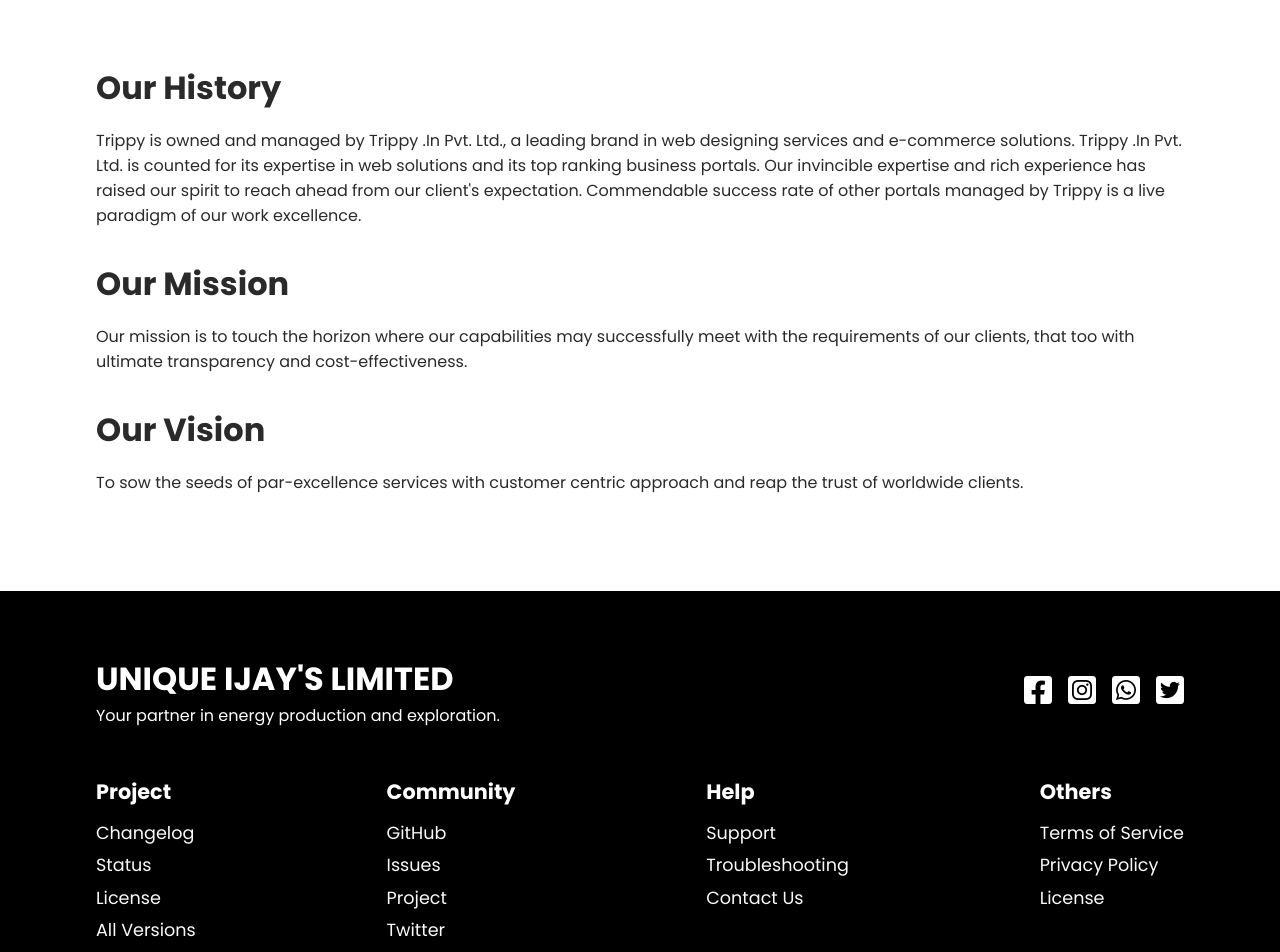
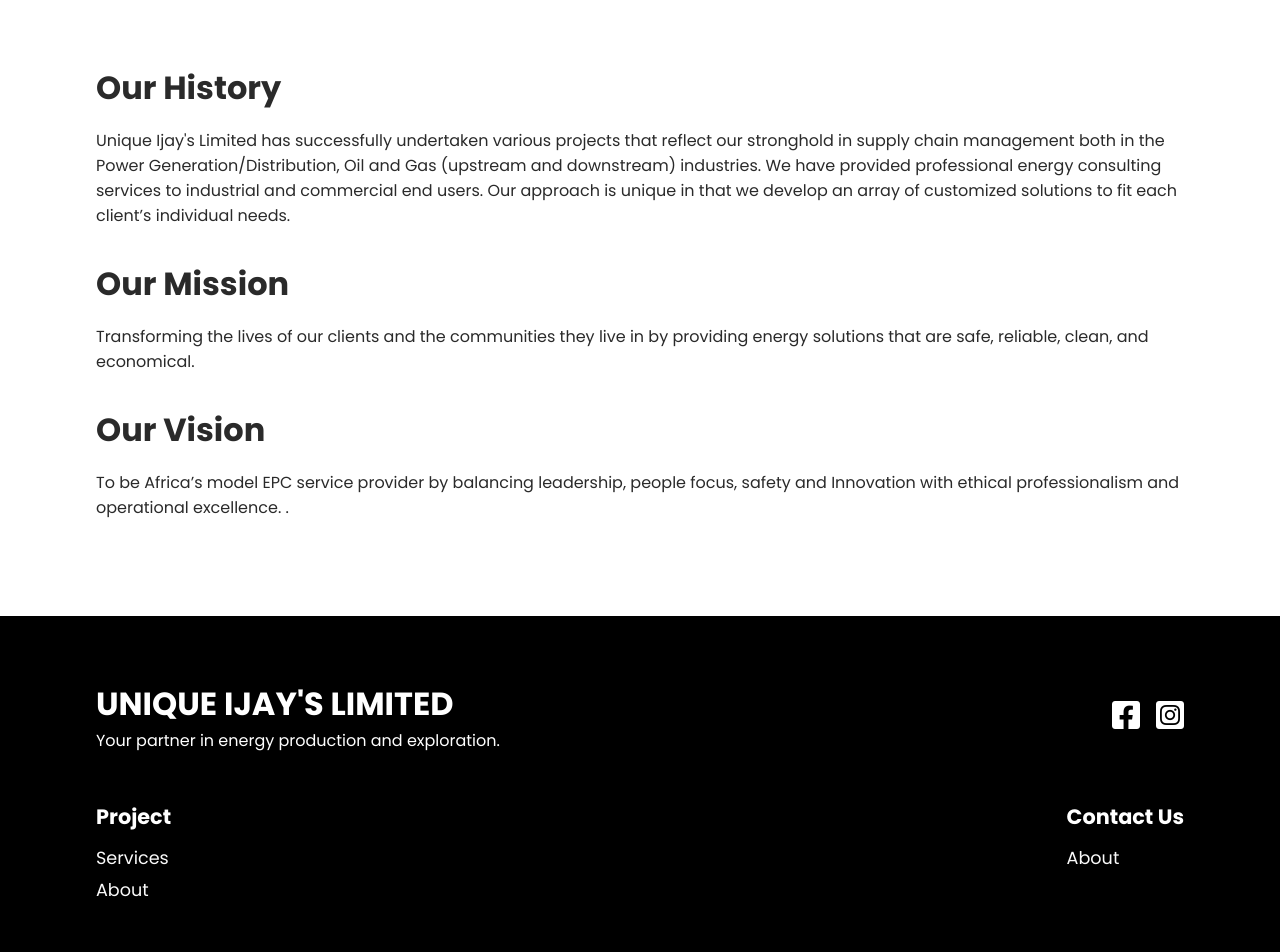
Before and after one commit to Mekuseo/UNIQUE-IJAY-S-LIMITED, a React (Create React App) app: page /about in a window 1280 px wide. Shown: the part 560-1512 px from the top of the page. Built offline with nearby package versions, Linux system fonts and the light colour scheme.

Commit message:
updated about us

```diff
--- a/src/components/AboutUs.js
+++ b/src/components/AboutUs.js
@@ -5,26 +5,27 @@ function AboutUs() {
     <div className="about-container">
       <h1>Our History</h1>
       <p>
-        Trippy is owned and managed by Trippy .In Pvt. Ltd., a leading brand in
-        web designing services and e-commerce solutions. Trippy .In Pvt. Ltd. is
-        counted for its expertise in web solutions and its top ranking business
-        portals. Our invincible expertise and rich experience has raised our
-        spirit to reach ahead from our client's expectation. Commendable success
-        rate of other portals managed by Trippy is a live paradigm of our work
-        excellence.
+        Unique Ijay's Limited has successfully undertaken various
+        projects that reflect our stronghold in supply chain management both in
+        the Power Generation/Distribution, Oil and Gas (upstream and downstream)
+        industries. We have provided professional energy consulting services to
+        industrial and commercial end users. Our approach is unique in that we
+        develop an array of customized solutions to fit each client’s individual
+        needs.
       </p>
 
       <h1>Our Mission</h1>
       <p>
-        Our mission is to touch the horizon where our capabilities may
-        successfully meet with the requirements of our clients, that too with
-        ultimate transparency and cost-effectiveness.
+        Transforming the lives of our clients and the communities they live in
+        by providing energy solutions that are safe, reliable, clean, and
+        economical.
       </p>
 
       <h1>Our Vision</h1>
       <p>
-        To sow the seeds of par-excellence services with customer centric
-        approach and reap the trust of worldwide clients.
+        To be Africa’s model EPC service provider by balancing leadership,
+        people focus, safety and Innovation with ethical professionalism and
+        operational excellence. .
       </p>
     </div>
   );
--- a/src/components/Footer.js
+++ b/src/components/Footer.js
@@ -10,17 +10,11 @@ const Footer = () => {
             <p>Your partner in energy production and exploration.</p>
           </div>
           <div>
-            <a href="https://fontawesome.com/">
+            <a href="https://facebook.com/uniqueijayslimited">
               <i className="fa-brands fa-facebook-square"></i>
             </a>
-            <a href="https://fontawesome.com/">
+            <a href="https://instagram.com/uniqueijayslimited">
               <i className="fa-brands fa-instagram-square"></i>
-            </a>
-            <a href="https://fontawesome.com/">
-              <i className="fa-brands fa-whatsapp-square"></i>
-            </a>
-            <a href="https://fontawesome.com/">
-              <i className="fa-brands fa-twitter-square"></i>
             </a>
           </div>
         </div>
@@ -28,29 +22,12 @@ const Footer = () => {
         <div className="bottom">
           <div>
             <h4>Project</h4>
-            <a href="https://fontawesome.com/">Changelog</a>
-            <a href="https://fontawesome.com/">Status</a>
-            <a href="https://fontawesome.com/">License</a>
-            <a href="https://fontawesome.com/">All Versions</a>
+            <a href="https://uniqueijayslimited.com/service/">Services</a>
+            <a href="https://uniqueijayslimited.com/service/">About</a>
           </div>
           <div>
-            <h4>Community</h4>
-            <a href="https://fontawesome.com/">GitHub</a>
-            <a href="https://fontawesome.com/">Issues</a>
-            <a href="https://fontawesome.com/">Project</a>
-            <a href="https://fontawesome.com/"> Twitter</a>
-          </div>
-          <div>
-            <h4>Help</h4>
-            <a href="https://fontawesome.com/">Support</a>
-            <a href="https://fontawesome.com/">Troubleshooting</a>
-            <a href="https://fontawesome.com/">Contact Us</a>
-          </div>
-          <div>
-            <h4>Others</h4>
-            <a href="https://fontawesome.com/">Terms of Service</a>
-            <a href="https://fontawesome.com/">Privacy Policy</a>
-            <a href="https://fontawesome.com/">License</a>
+            <h4>Contact Us</h4>
+            <a href="https://https://uniqueijayslimited.com/about/">About</a>
           </div>
         </div>
       </div>
```
